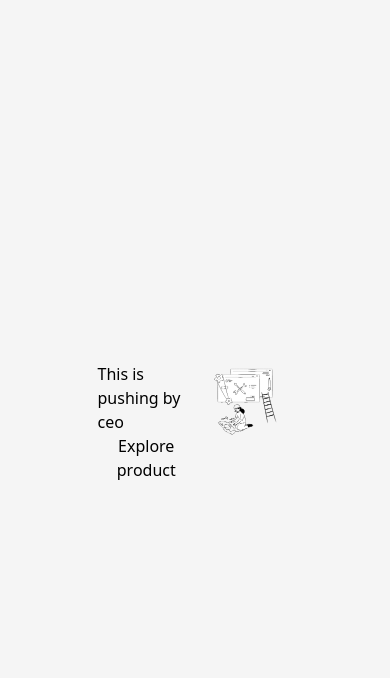
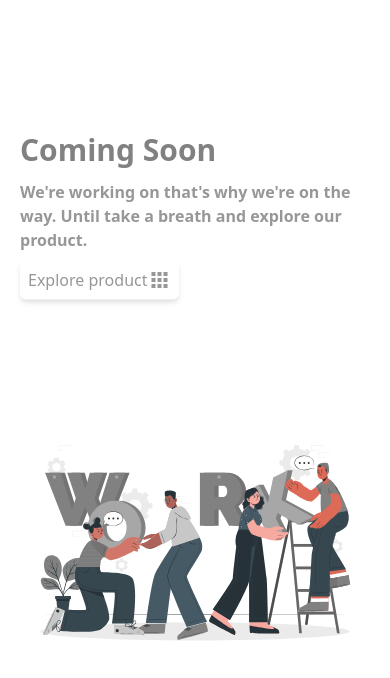
Before and after one commit to bwyx/g-intention, a Next.js app: page / in a window 390 px wide. Shown: the top 678 px of the page. Built offline with nearby package versions, Linux system fonts and the light colour scheme.

Commit message:
coming soon landing page!

```diff
--- a/src/components/under-construction/UnderConstruction.js
+++ b/src/components/under-construction/UnderConstruction.js
@@ -1,5 +1,6 @@
 import React from 'react';
 import Image from 'next/image';
+import Link from 'next/link';
 import illustration from '../../public/assets/illustration/working.svg'
 
 const UnderConstruction = () => {
@@ -8,11 +9,14 @@ const UnderConstruction = () => {
             <div className="under-construction-main-body">
                 <div className="under-construction-container">
                     <div>
-                        <div>
-                            <h1>This is pushing by ceo</h1>
-                            <h6>
-                            </h6>
-                            <button>Explore product</button>
+                        <div className="coming-soon-container">
+                            <h1>Coming Soon</h1>
+                            <h6>We're working on that's why we're on the way.
+                                Until take a breath and explore our product.</h6>
+                     <Link href="https://gogomet.com/">
+                        <button>Explore product<span className="material-icons-round">apps</span></button>
+                    </Link>
+
                         </div>
                     </div>
                     <div>
--- a/src/styles/components-css/under-construction/under-construction.css
+++ b/src/styles/components-css/under-construction/under-construction.css
@@ -1,11 +1,18 @@
+:root{
+    --desktop-body-padding: 200px;
+}
+
 .under-construction-main-body {
     width: 100vw;
     height: 100vh;
     position: relative;
-    @apply bg-primary_200;
+    @apply bg-primary;
 }
 
 .under-construction-container {
+    padding-left: var(--desktop-body-padding);
+    padding-right: var(--desktop-body-padding);
+    width: 100%;
     display: grid;
     position: absolute;
     top: 50%;
@@ -21,3 +28,238 @@
     width: 100%;
     height: 100%;
 }
+
+.coming-soon-container>h1{
+    font-family: ver(--primary_font);
+    font-weight: 600;
+    font-size: 30px;
+    @apply text-primary_700;
+}
+.coming-soon-container>h6{
+    font-family: ver(--primary_font);
+    font-weight: 600;
+    font-size: 16px;
+    @apply text-primary_600;
+    margin-top: 8px;
+}
+
+.coming-soon-container>button{
+    display: flex;
+    flex-direction: row;
+    item-align: center;
+    font-family: ver(--primary_font);
+    font-weight: 500;
+    font-size: 16px;
+    padding: 8px;
+    border-radius: 6px;
+    @apply bg-primary text-primary_600 shadow-md hover:bg-red-400 hover:text-primary;
+    margin-top: 8px;
+}
+/* Responsive design */
+/* -------------This is global responsive design------------- */
+/* Smartphones (portrait and landscape) ----------- */
+@media only screen and (min-width: 0px) and (max-width: 576px) {
+
+    /* Styles */
+    .under-construction-container {
+        padding-left: 20px;
+        padding-right: 20px;
+        width: 100%;
+        height: 70vh;
+        display: grid;
+        position: absolute;
+        top: 50%;
+        left: 50%;
+        transform: translate(-50%, -50%);
+        grid-template-columns: 1fr;
+        grid-template-rows: repeat(2, 1fr);
+        grid-column-gap: 0px;
+        grid-row-gap: 0px;
+    }
+
+}
+
+/* Tablate (portrait and landscape) ----------- */
+@media only screen and (min-width: 576px) and (max-width: 624px) {
+
+    /* Styles */
+     .under-construction-container {
+        padding-left: 30px;
+        padding-right: 30px;
+        width: 100%;
+        height: 70vh;
+        display: grid;
+        position: absolute;
+        top: 50%;
+        left: 50%;
+        transform: translate(-50%, -50%);
+        grid-template-columns: 1fr;
+        grid-template-rows: repeat(2, 1fr);
+        grid-column-gap: 0px;
+        grid-row-gap: 0px;
+    }
+}
+/* Tablate (portrait and landscape) ----------- */
+@media only screen and (min-width: 624px) and (max-width: 676px) {
+
+    /* Styles */
+     .under-construction-container {
+        padding-left: 40px;
+        padding-right: 40px;
+        width: 100%;
+        height: 70vh;
+        display: grid;
+        position: absolute;
+        top: 50%;
+        left: 50%;
+        transform: translate(-50%, -50%);
+        grid-template-columns: 1fr;
+        grid-template-rows: repeat(2, 1fr);
+        grid-column-gap: 0px;
+        grid-row-gap: 0px;
+    }
+}
+/* Tablate (portrait and landscape) ----------- */
+@media only screen and (min-width: 676px) and (max-width: 728px) {
+
+    /* Styles */
+     .under-construction-container {
+        padding-left: 50px;
+        padding-right: 50px;
+        width: 100%;
+        height: 70vh;
+        display: grid;
+        position: absolute;
+        top: 50%;
+        left: 50%;
+        transform: translate(-50%, -50%);
+        grid-template-columns: 1fr;
+        grid-template-rows: repeat(2, 1fr);
+        grid-column-gap: 0px;
+        grid-row-gap: 0px;
+    }
+}
+/* Tablate (portrait and landscape) ----------- */
+@media only screen and (min-width: 728px) and (max-width: 768px) {
+
+    /* Styles */
+     .under-construction-container {
+        padding-left: 60px;
+        padding-right: 60px;
+        width: 100%;
+        height: 70vh;
+        display: grid;
+        position: absolute;
+        top: 50%;
+        left: 50%;
+        transform: translate(-50%, -50%);
+        grid-template-columns: 1fr;
+        grid-template-rows: repeat(2, 1fr);
+        grid-column-gap: 0px;
+        grid-row-gap: 0px;
+    }
+}
+
+/* Tablate (portrait and landscape) ----------- */
+@media only screen and (min-width: 768px) and (max-width: 868px) {
+
+    /* Styles */
+     .under-construction-container {
+        padding-left: 70px;
+        padding-right: 70px;
+        width: 100%;
+        height: 70vh;
+        display: grid;
+        position: absolute;
+        top: 50%;
+        left: 50%;
+        transform: translate(-50%, -50%);
+        grid-template-columns: 1fr;
+        grid-template-rows: repeat(2, 1fr);
+        grid-column-gap: 0px;
+        grid-row-gap: 0px;
+    }
+}
+
+/* Tablate (portrait and landscape) ----------- */
+@media only screen and (min-width: 868px) and (max-width: 968px) {
+
+    /* Styles */
+     .under-construction-container {
+        padding-left: 80px;
+        padding-right: 80px;
+        width: 100%;
+        height: 70vh;
+        display: grid;
+        position: absolute;
+        top: 50%;
+        left: 50%;
+        transform: translate(-50%, -50%);
+        grid-template-columns: 1fr;
+        grid-template-rows: repeat(2, 1fr);
+        grid-column-gap: 0px;
+        grid-row-gap: 0px;
+    }
+}
+/* Tablate (portrait and landscape) ----------- */
+@media only screen and (min-width: 968px) and (max-width: 1068px) {
+
+    /* Styles */
+     .under-construction-container {
+        padding-left: 90px;
+        padding-right: 90px;
+        width: 100%;
+        height: 70vh;
+        display: grid;
+        position: absolute;
+        top: 50%;
+        left: 50%;
+        transform: translate(-50%, -50%);
+        grid-template-columns: 1fr;
+        grid-template-rows: repeat(2, 1fr);
+        grid-column-gap: 0px;
+        grid-row-gap: 0px;
+    }
+}
+/* Tablate (portrait and landscape) ----------- */
+@media only screen and (min-width: 1068px) and (max-width: 1168px) {
+
+    /* Styles */
+     .under-construction-container {
+        padding-left: 110px;
+        padding-right: 110px;
+        width: 100%;
+        height: 70vh;
+        display: grid;
+        position: absolute;
+        top: 50%;
+        left: 50%;
+        transform: translate(-50%, -50%);
+        grid-template-columns: 1fr;
+        grid-template-rows: repeat(2, 1fr);
+        grid-column-gap: 0px;
+        grid-row-gap: 0px;
+    }
+}
+/* Tablate (portrait and landscape) ----------- */
+@media only screen and (min-width: 1168px) and (max-width: 1224px) {
+
+    /* Styles */
+     .under-construction-container {
+        padding-left: 120px;
+        padding-right: 120px;
+        width: 100%;
+        height: 70vh;
+        display: grid;
+        position: absolute;
+        top: 50%;
+        left: 50%;
+        transform: translate(-50%, -50%);
+        grid-template-columns: 1fr;
+        grid-template-rows: repeat(2, 1fr);
+        grid-column-gap: 0px;
+        grid-row-gap: 0px;
+    }
+}
+
+/* -----------------------THE END HERE------------------------- */
```
Also changed, not shown: src/public/assets/illustration/working.svg.
